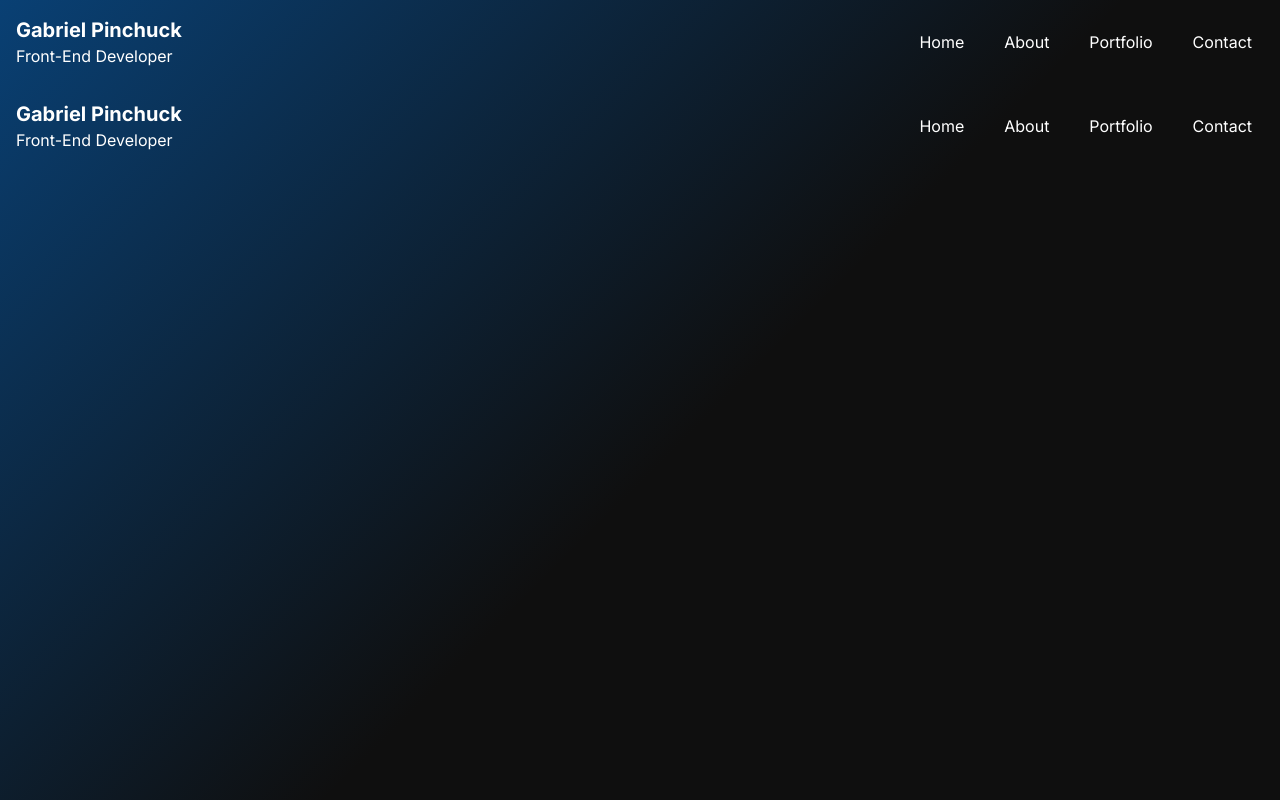
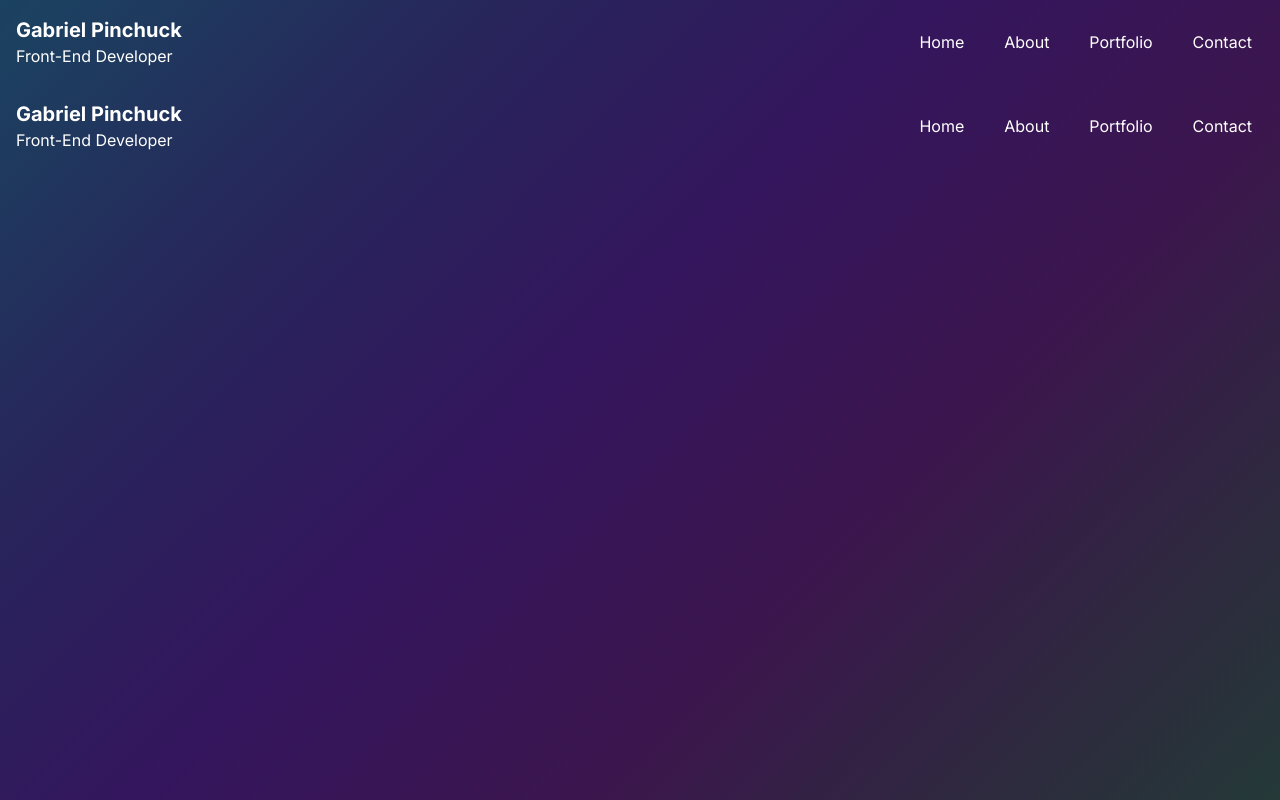
Before and after one commit to gpinchuck/gabp.io, a Next.js app: page / in a window 1280 px wide. Shown: the top 800 px of the page. Built offline with nearby package versions, Linux system fonts and the light colour scheme.

Commit message:
feat(theme setup): add background animation

```diff
--- a/src/app/globals.css
+++ b/src/app/globals.css
@@ -9,8 +9,27 @@
 }
 
 body {
-  color: rgb(var(--foreground-rgb));
-  background-image: linear-gradient(135deg, #094074 0%, #0f0f0f 50%);
+  /* color: rgb(var(--foreground-rgb));
+  background-image: linear-gradient(135deg, #094074 0%, #0f0f0f 50%); */
+
+  background: linear-gradient(135deg, #0f2027 0%, #203a43 30%, #43003d 60%, #091236 100%), linear-gradient(135deg, rgba(0, 210, 255, 0.2) 10%, rgba(58, 123, 213, 0.2) 40%, rgba(91, 134, 229, 0.2) 50%, rgba(0, 255, 106, 0.2) 75%, rgba(255, 105, 180, 0.2) 100%);
+  background-blend-mode: overlay, screen;
+  animation: aurora 30s ease infinite; /* Aurora animation */
+  color: #f0f0f0; /* Text color to contrast with the dark background */
+  font-family: 'Roboto', sans-serif;
+  margin: 0;
+  padding: 0;
+  /* height: 100vh; */
+  background-size: 200% 200%;
+
+  align-items: center;
+  justify-content: center;
+}
+
+@keyframes aurora {
+  0% { background-position: 0% 50%; }
+  50% { background-position: 100% 50%; }
+  100% { background-position: 0% 50%; }
 }
 
 @layer utilities {
```
